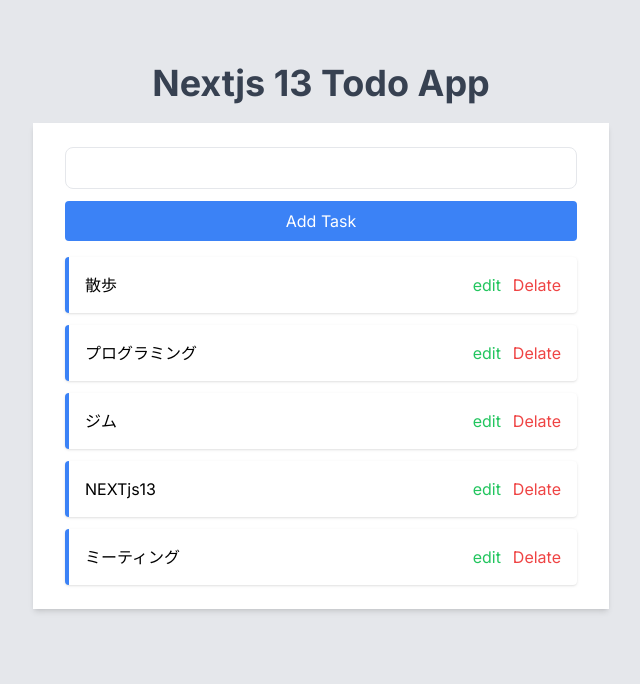
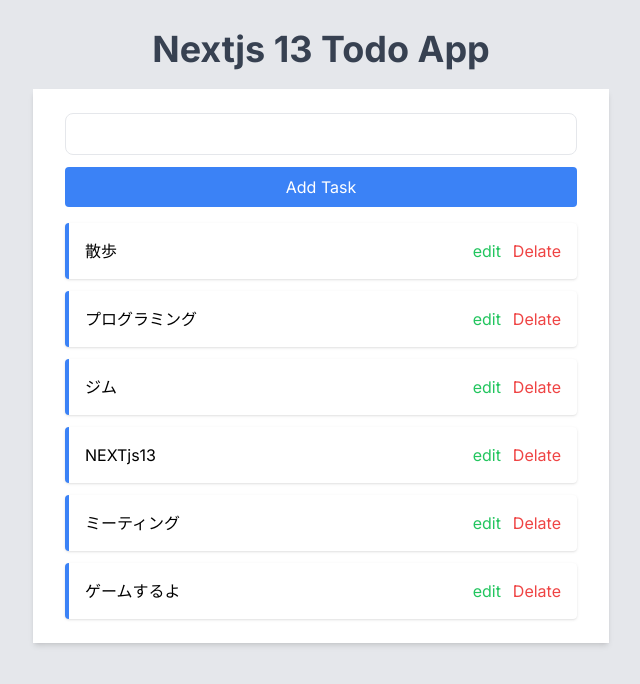
Before and after one commit to yumemisugi/ToDoAPP-NEXT13, a Next.js app: page / in a window 1280 px wide. Shown: the top 684 px of the page, without its empty margins (319-959 px from the left). Built offline with nearby package versions, Linux system fonts and the light colour scheme; data requests are answered from the project's data file.

Commit message:
✨Saveの実装、 Deleteの実装

```diff
--- a/src/api.ts
+++ b/src/api.ts
@@ -34,3 +34,15 @@
 
   return updatedTodo;
 };
+
+export const deleteTodo = async (id: string): Promise<Task> => {
+  const res = await fetch(`http://localhost:3001/tasks/${id}`, {
+    method: "DELETE",
+    headers: {
+      "Content-Type": "application/json",
+    },
+  });
+  const deleteTodo = res.json();
+
+  return deleteTodo;
+};
--- a/src/app/components/todo.tsx
+++ b/src/app/components/todo.tsx
@@ -1,16 +1,24 @@
 "use client";
 
-import { editTodo } from "@/api";
+import { deleteTodo, editTodo } from "@/api";
 import { Task } from "@/types";
-import React, { useState } from "react";
+import React, { useEffect, useRef, useState } from "react";
 
 interface TodoProps {
   todo: Task;
 }
 
 const Todo = ({ todo }: TodoProps) => {
+  const ref = useRef<HTMLInputElement>(null);
+
   const [isEditing, setIsEditing] = useState(false);
   const [editedTaskTitle, setEditedTaskTitle] = useState(todo.text);
+
+  useEffect(() => {
+    if (isEditing) {
+      ref.current?.focus();
+    }
+  }, [isEditing]);
 
   const handleEdit = async () => {
     setIsEditing(true);
@@ -22,6 +30,10 @@
     console.log(handleSave);
   };
 
+  const handleDelete = async () => {
+    await deleteTodo(todo.id);
+  };
+
   return (
     <li
       key={todo.id}
@@ -29,6 +41,7 @@
     >
       {isEditing ? (
         <input
+          ref={ref}
           type="text"
           className="mr-2 py-1 px-2 rounded border-gray-400 border"
           value={editedTaskTitle}
@@ -50,7 +63,9 @@
           </button>
         )}
 
-        <button className="text-red-500">Delate</button>
+        <button className="text-red-500" onClick={handleDelete}>
+          Delate
+        </button>
       </div>
     </li>
   );
--- a/src/app/data/todos.json
+++ b/src/app/data/todos.json
@@ -1,12 +1,12 @@
 {
   "tasks": [
     {
-      "id": "1",
-      "text": "散歩"
+      "text": "散歩",
+      "id": "1"
     },
     {
-      "id": "2",
-      "text": "プログラミング"
+      "text": "プログラミング",
+      "id": "2"
     },
     {
       "id": "3",
@@ -19,6 +19,10 @@
     {
       "id": "0635570d-4620-40ce-8ddc-f8af4c0fffc6",
       "text": "ミーティング"
+    },
+    {
+      "text": "ゲームするよ",
+      "id": "90715149-5aa7-4b5a-b9c1-b642f3d0ed3e"
     }
   ]
 }
```
